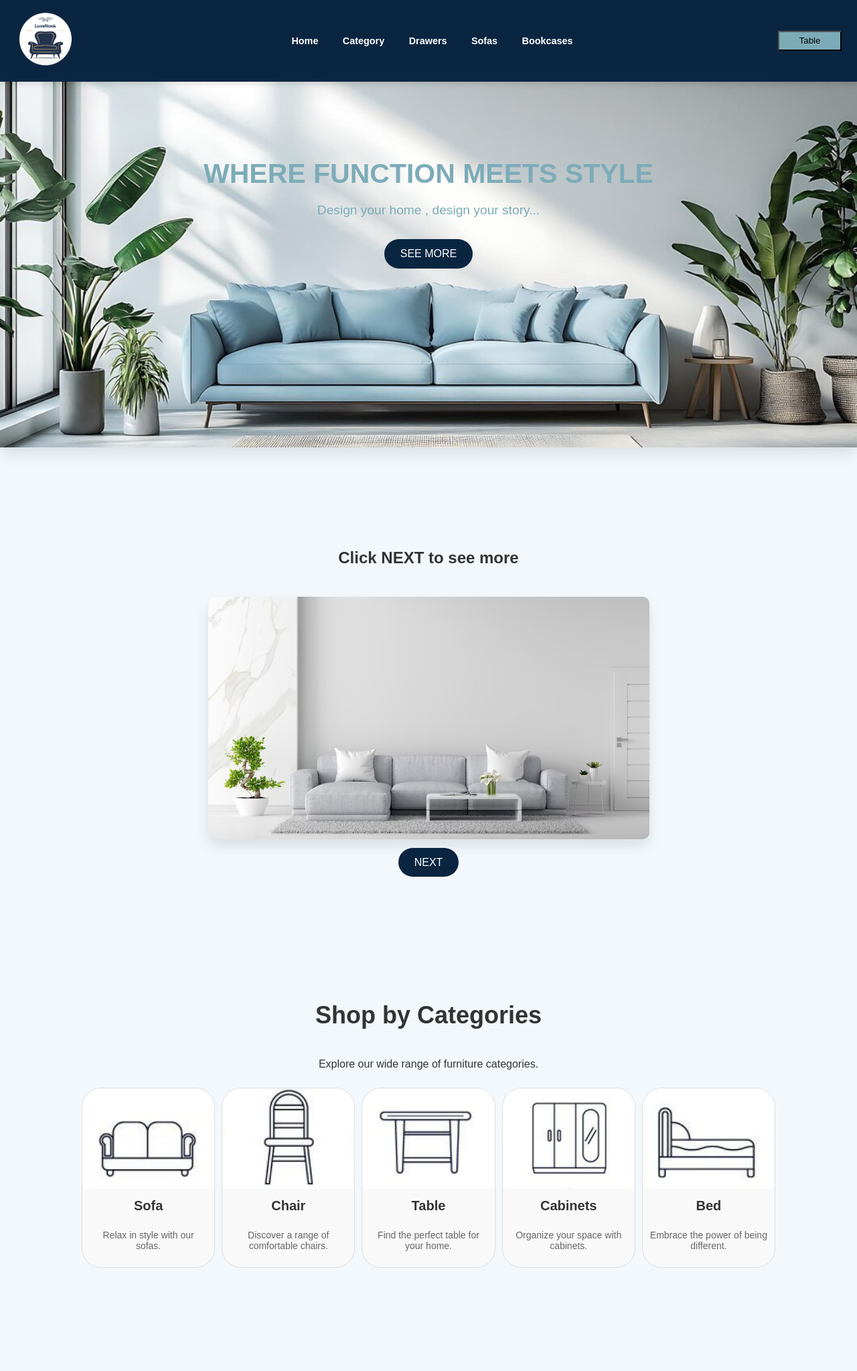
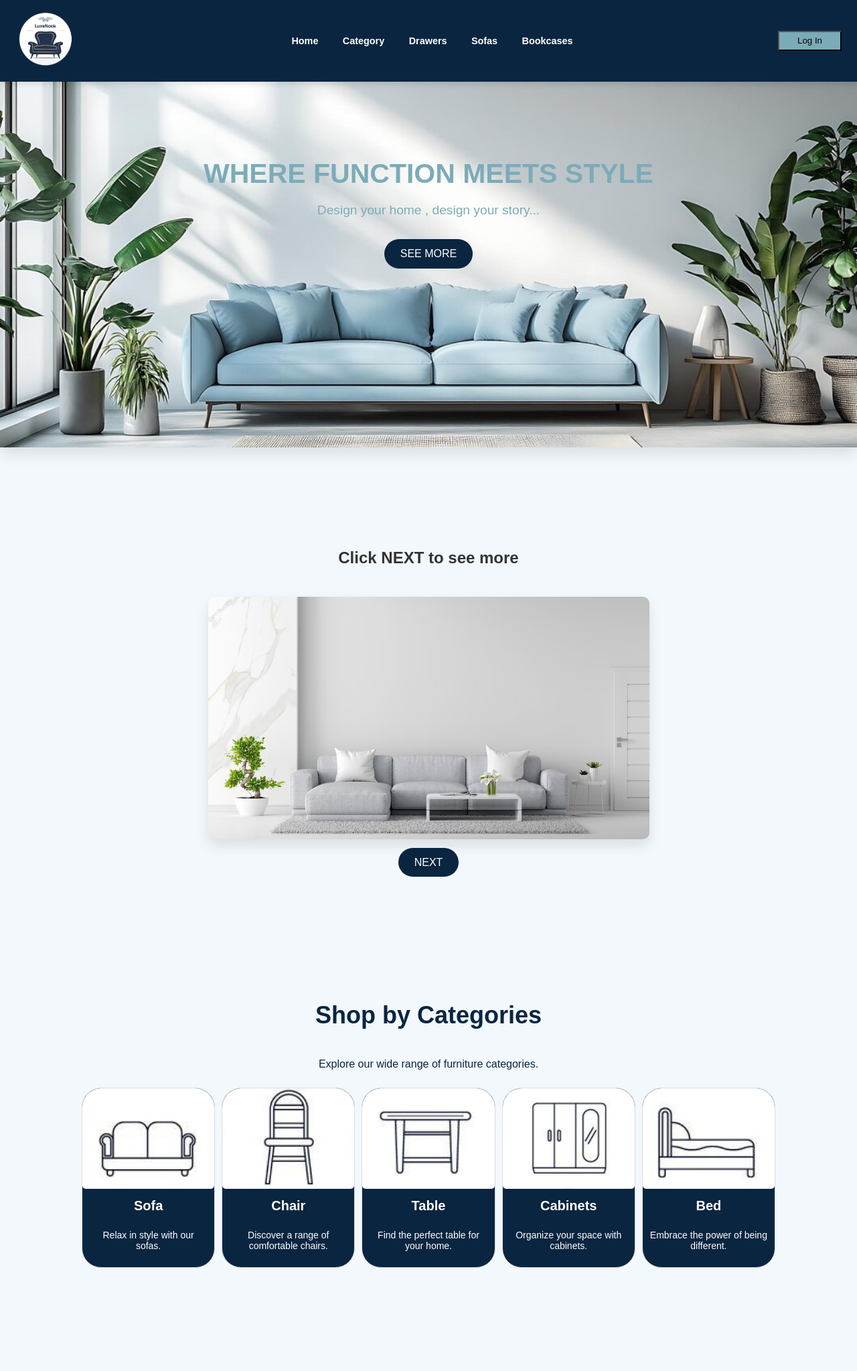
Before and after one commit to ishowbeha/Projekti, a PHP site: page / in a window 1280 px wide. Shown: the whole page at 67% size. Run offline with PHP 8.4, Linux system fonts and the light colour scheme.

Commit message:
logiIn modifikime

```diff
--- a/index.html
+++ b/index.html
@@ -24,7 +24,7 @@
                 <a href="#bookcases">Bookcases</a>
             </nav>
             <div id="loginDiv">
-              <a href="#Log In"> <button id="butoniLogIn">Table</button></a>
+              <a href="#Log In"> <button id="butoniLogIn">Log In</button></a>
             </div>
         <!--   <div class="cart-icons">
                 <i class="fas fa-search"></i>
--- a/style.css
+++ b/style.css
@@ -8,6 +8,9 @@ body {
     background-color: #f2f8fc;
     color: #333;
     width: 100%;
+}
+p{
+    color: #0a2540;
 }
 #loginDiv #butoniLogIn{
     width: 95px;
@@ -169,11 +172,12 @@ div #ShikoMEShumeID{
 #categories header {
     text-align: center;
     margin-bottom: 2rem;
+
 }
 
 #categories h2 {
     font-size: 36px;
-    color: #333;
+    color: #0a2540;
 }
 div #kategoritText{
     margin-top: 122px;
@@ -194,7 +198,7 @@ div #kategoritText{
 }
 
 .category-card {
-    background-color: #f9f9f9;
+    background-color: #0a2540;
     border: 1px solid #ddd;
     border-radius: 29px;
     overflow: hidden;
@@ -215,13 +219,13 @@ div #kategoritText{
 
 .category-card h3 {
     font-size: 20px;
-    color: #333;
+    color: white;
     padding: 10px;
     margin: 0;
 }
 
 .category-card p {
     font-size: 14px;
-    color: #666;
+    color: white;
     padding: 0 10px 10px;
 }
```
